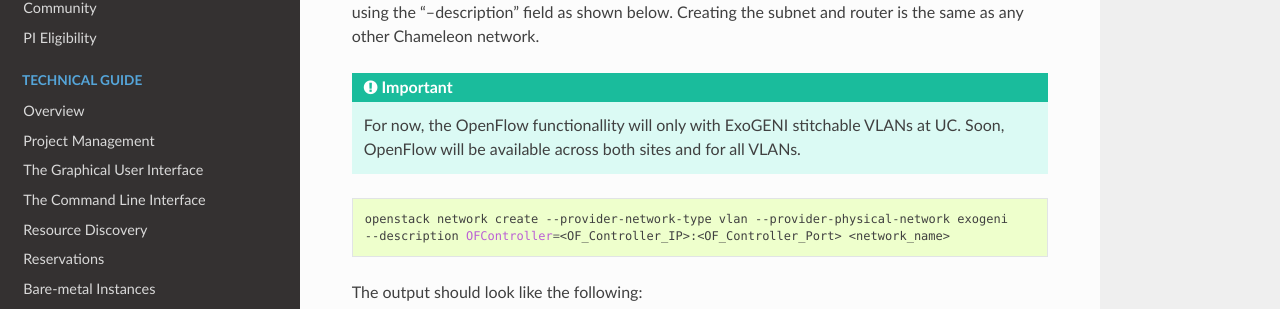
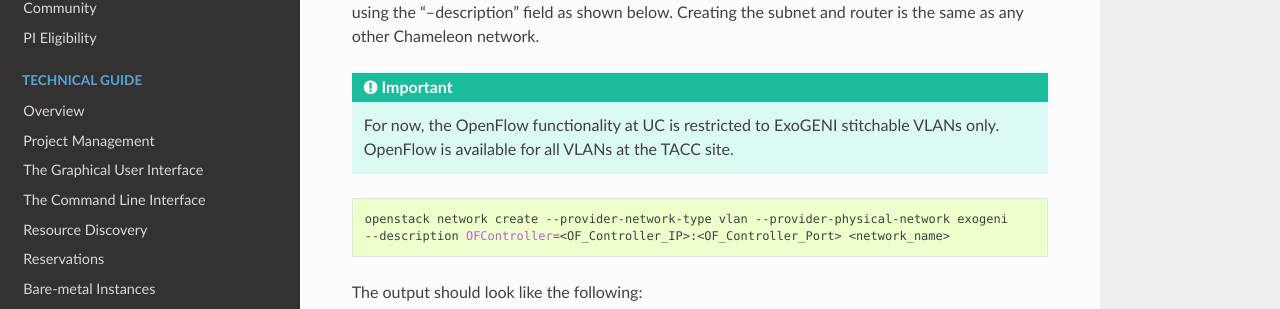
Before and after one commit to ChameleonCloud/docs, a Sphinx documentation site: the page built from source/technical/networks/networks_sdn.rst, in a window 1280 px wide and 900 px high, scrolled down 1605 px. Shown: the part 142-451 px from the top of the window. Built offline with Sphinx 7.4.7 and the Read the Docs theme 2.0.0, drawn with Linux system fonts in a browser that asks for light colours.

Commit message:
Update networks_sdn.rst
OpenFlow is available for TACC

```diff
--- a/source/technical/networks/networks_sdn.rst
+++ b/source/technical/networks/networks_sdn.rst
@@ -39,7 +39,7 @@ Alert: Currently it is not possible to specify an OpenFlow controller using the
 
 Using the CLI, an external OpenFlow controller (IP and port) can be specified on the command line using the "--description" field as shown below. Creating the subnet and router is the same as any other Chameleon network.
 
-.. Important:: For now, the OpenFlow functionallity will only with ExoGENI stitchable VLANs at UC. Soon, OpenFlow will be available across both sites and for all VLANs.
+.. Important:: For now, the OpenFlow functionality at UC is restricted to ExoGENI stitchable VLANs only. OpenFlow is available for all VLANs at the TACC site.
 
 .. code-block:: bash
 
```
